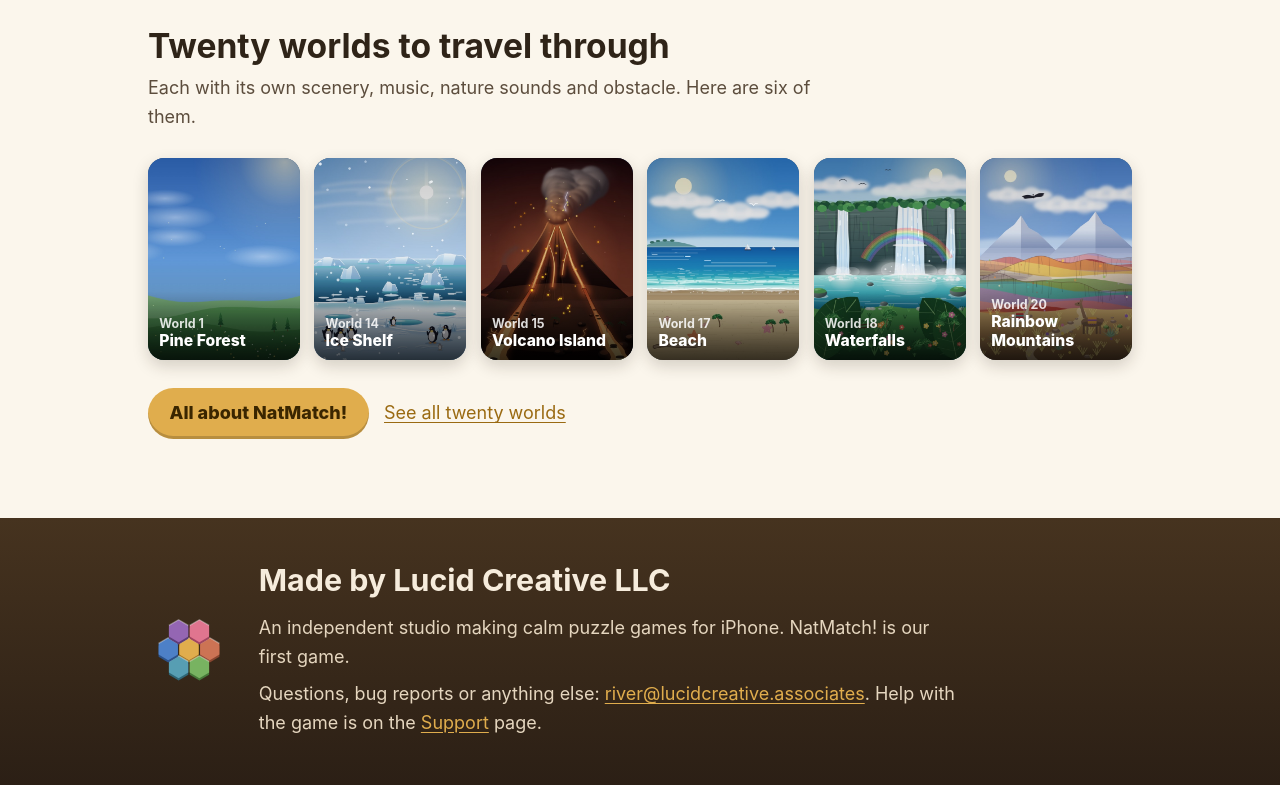
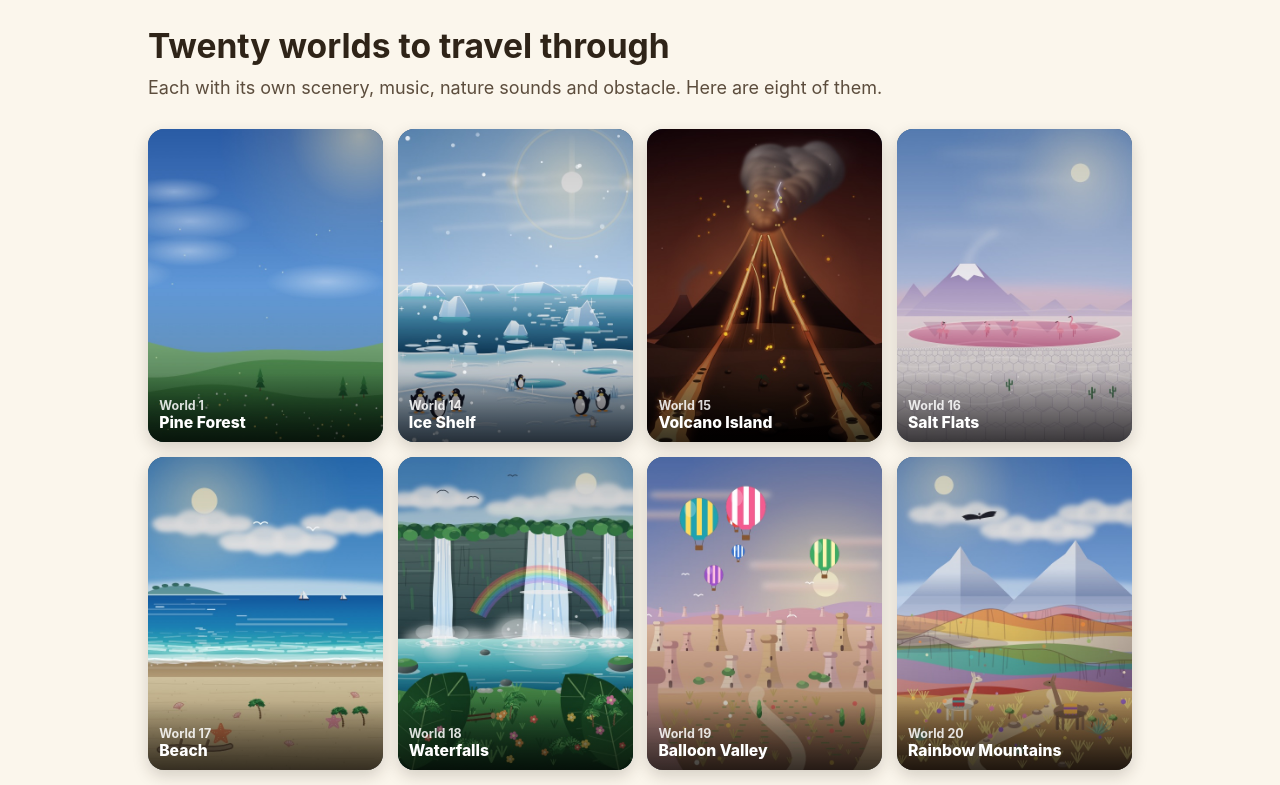
Before and after one commit to riverschmidteder/lucidcreative-site, a plain HTML site: page index.html in a window 1280 px wide. Shown: the part 1460-2245 px from the top of the page. Drawn offline with Linux system fonts and the light colour scheme.

Commit message:
Home page: World 1 and Worlds 14 to 20, so no world looks skipped
The six worlds there before (1, 14, 15, 17, 18, 20) skipped World 19,
Balloon Valley (and 16, Salt Flats). Eight cards now, four across and
two rows (two across on phones). The intro line above them is allowed
a little wider so "Here are eight of them." stays on one line.

Co-Authored-By: Claude Sonnet 5.5 <noreply@anthropic.com>

```diff
--- a/index.html
+++ b/index.html
@@ -57,13 +57,15 @@
 
   <section class="block wrap">
     <h2>Twenty worlds to travel through</h2>
-    <p class="intro">Each with its own scenery, music, nature sounds and obstacle. Here are six of them.</p>
-    <ul class="worlds six">
+    <p class="intro">Each with its own scenery, music, nature sounds and obstacle. Here are eight of them.</p>
+    <ul class="worlds eight">
       <li><img src="img/world-forest.jpg" width="540" height="720" alt="The Pine Forest, as the game paints it" loading="lazy"><span><small>World 1</small>Pine Forest</span></li>
       <li><img src="img/world-ice.jpg" width="540" height="720" alt="The Ice Shelf, as the game paints it" loading="lazy"><span><small>World 14</small>Ice Shelf</span></li>
       <li><img src="img/world-volcano.jpg" width="540" height="720" alt="The Volcano Island, as the game paints it" loading="lazy"><span><small>World 15</small>Volcano Island</span></li>
+      <li><img src="img/world-salt.jpg" width="540" height="720" alt="The Salt Flats, as the game paints it" loading="lazy"><span><small>World 16</small>Salt Flats</span></li>
       <li><img src="img/world-beach.jpg" width="540" height="720" alt="The Beach, as the game paints it" loading="lazy"><span><small>World 17</small>Beach</span></li>
       <li><img src="img/world-waterfalls.jpg" width="540" height="720" alt="The Waterfalls, as the game paints it" loading="lazy"><span><small>World 18</small>Waterfalls</span></li>
+      <li><img src="img/world-balloons.jpg" width="540" height="720" alt="The Balloon Valley, as the game paints it" loading="lazy"><span><small>World 19</small>Balloon Valley</span></li>
       <li><img src="img/world-rainbow.jpg" width="540" height="720" alt="The Rainbow Mountains, as the game paints it" loading="lazy"><span><small>World 20</small>Rainbow Mountains</span></li>
     </ul>
     <p><a class="button" href="match.html">All about NatMatch!</a> &nbsp; <a href="match.html#worlds">See all twenty worlds</a></p>
--- a/site.css
+++ b/site.css
@@ -93,7 +93,7 @@ nav.site a:hover, nav.site a[aria-current="page"] { color: #fff; border-bottom-c
 /* Sections */
 section.block { padding-top: 3.4rem; padding-bottom: .4rem; }
 section.block h2 { margin: 0 0 .5rem; font-size: clamp(1.6rem, 4vw, 2.1rem); line-height: 1.2; }
-section.block .intro { margin: 0 0 1.6rem; max-width: 42rem; color: var(--muted); }
+section.block .intro { margin: 0 0 1.6rem; max-width: 46rem; color: var(--muted); }
 .kicker { display: flex; gap: 6px; margin-bottom: .8rem; }
 .kicker svg { width: 22px; height: 25px; }
 
@@ -111,7 +111,8 @@ section.block .intro { margin: 0 0 1.6rem; max-width: 42rem; color: var(--muted)
 .worlds img { display: block; width: 100%; height: 100%; object-fit: cover; }
 .worlds span { position: absolute; left: 0; right: 0; bottom: 0; padding: 1.6rem .7rem .6rem; color: #fff; font-weight: 800; font-size: .98rem; line-height: 1.2; background: linear-gradient(180deg, transparent, rgba(0, 0, 0, .62)); }
 .worlds span small { display: block; font-size: .78rem; font-weight: 700; opacity: .85; }
-.worlds.six { grid-template-columns: repeat(6, 1fr); }
+/* The home page shows World 1 and Worlds 14 to 20 (River, 28 Nov 2026: the six there before skipped World 19): four across, two rows */
+.worlds.eight { grid-template-columns: repeat(4, 1fr); }
 
 /* Feature cards, each with a little cluster of wooden tiles */
 .cards { display: grid; grid-template-columns: repeat(auto-fit, minmax(17rem, 1fr)); gap: 1rem; }
@@ -152,7 +153,6 @@ footer.site a { color: #f0dcb8; }
 
 @media (max-width: 900px) {
   .worlds { grid-template-columns: repeat(4, 1fr); }
-  .worlds.six { grid-template-columns: repeat(3, 1fr); }
 }
 
 @media (max-width: 640px) {
@@ -164,5 +164,5 @@ footer.site a { color: #f0dcb8; }
   .phone { border-radius: 1.5rem; padding: .28rem; }
   .phone img { border-radius: 1.25rem; }
   .phones figcaption { font-size: .78rem; }
-  .worlds, .worlds.six { grid-template-columns: repeat(2, 1fr); gap: .7rem; }
+  .worlds, .worlds.eight { grid-template-columns: repeat(2, 1fr); gap: .7rem; }
 }
```
